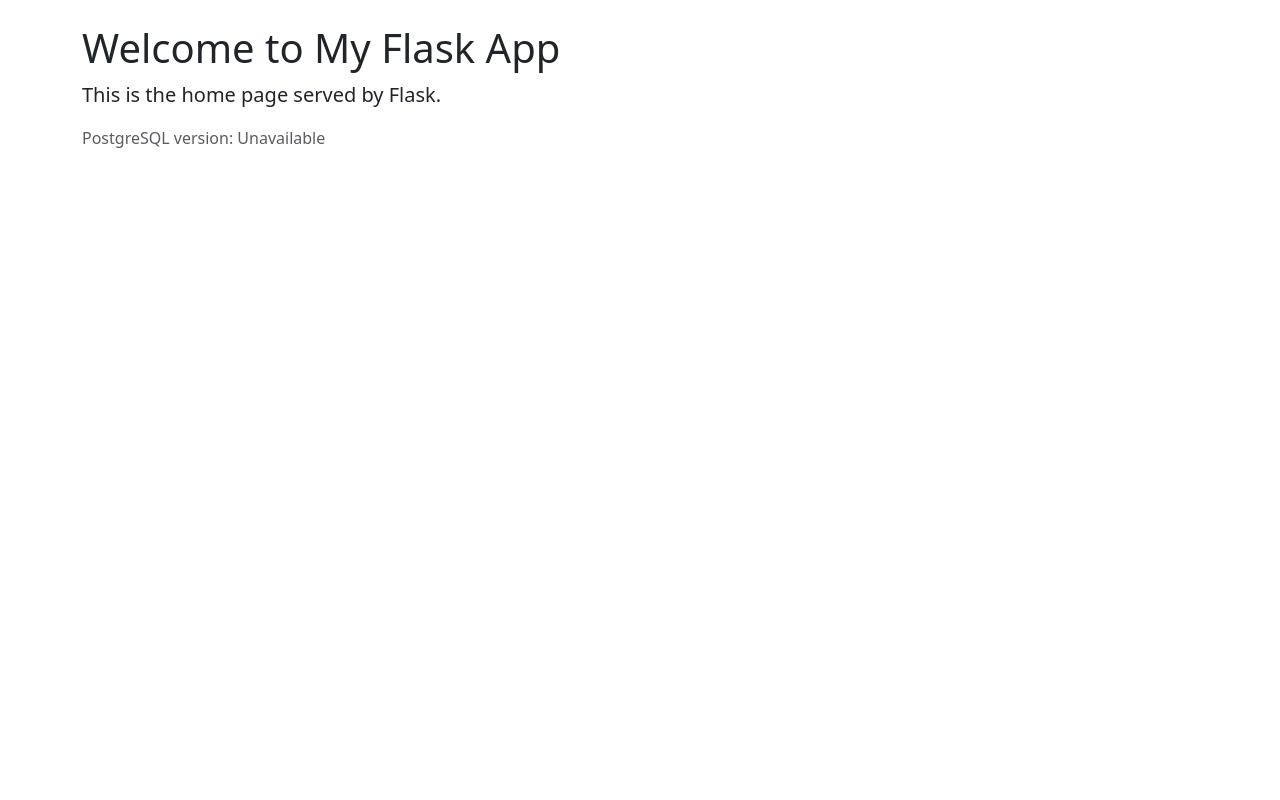
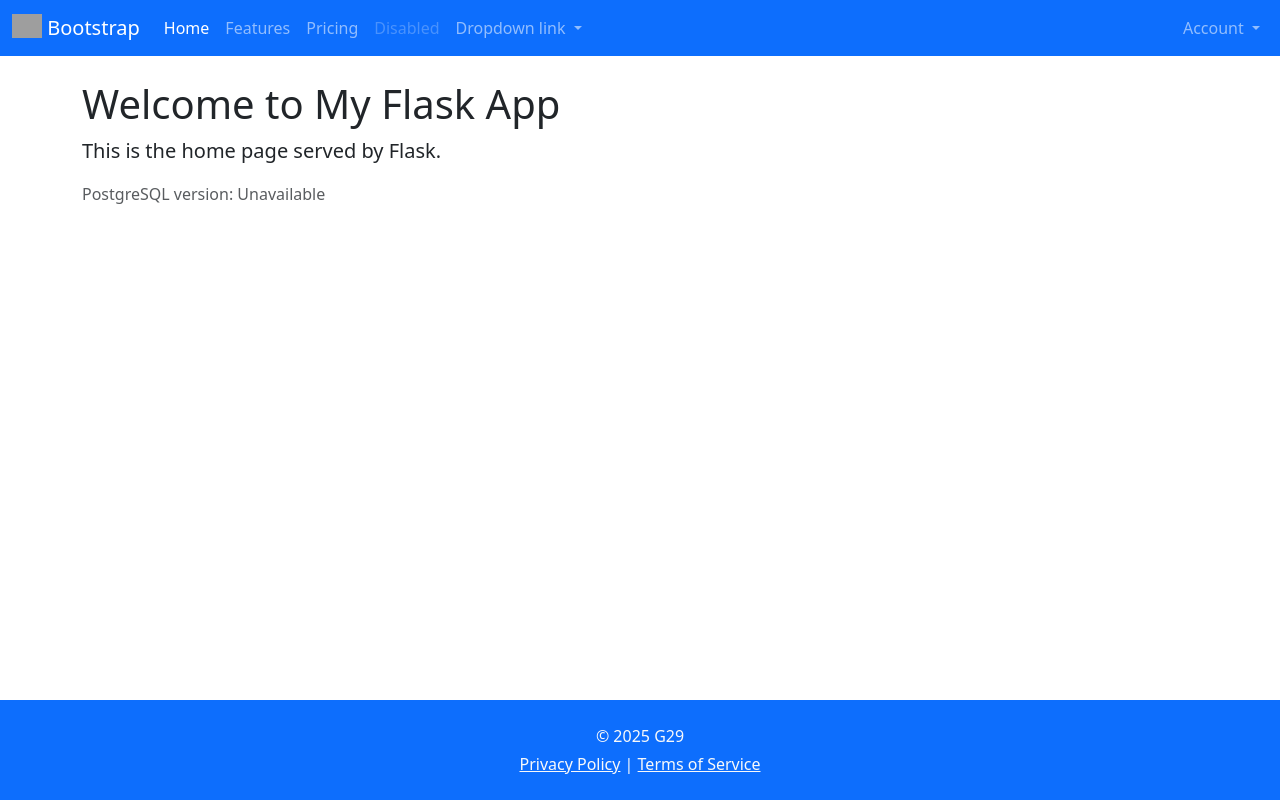
Before and after one commit to ryangan28/SSD-G29, a Flask app: page / in a window 1280 px wide. Run offline with Flask 3, Linux system fonts and the light colour scheme; data that the repository does not hold is empty; some libraries are stand-ins or nearby versions; grey boxes are pictures that could not be loaded.

Commit message:
Create navbar, footer, global stylesheet. Ensure entrypoint.sh line separators is LF to prevent docker container from crashing.

```diff
--- /dev/null
+++ b/static/css/style.css
@@ -0,0 +1,19 @@
+html, body {
+    height: 100%;
+}
+
+/* Light dropdown style override while keeping dark theme on navbar */
+.custom-dropdown-light {
+    background-color: white !important;
+    color: black !important;
+    border: 1px solid rgba(0, 0, 0, 0.15);
+}
+
+.custom-dropdown-light .dropdown-item {
+    color: black !important;
+}
+
+.custom-dropdown-light .dropdown-item:hover {
+    background-color: #f1f1f1 !important;
+    color: black !important;
+}
--- a/templates/base.html
+++ b/templates/base.html
@@ -1,19 +1,98 @@
 <!DOCTYPE html>
-<html lang="en">
+<html lang="en" class="h-100">
 <head>
     <meta charset="UTF-8">
     <title>{% block title %} Flask App {% endblock %}</title>
     {# Bootstrap 5 #}
-    <link href="https://cdn.jsdelivr.net/npm/bootstrap@5.3.6/dist/css/bootstrap.min.css" rel="stylesheet" integrity="sha384-4Q6Gf2aSP4eDXB8Miphtr37CMZZQ5oXLH2yaXMJ2w8e2ZtHTl7GptT4jmndRuHDT" crossorigin="anonymous">
+    <link href="https://cdn.jsdelivr.net/npm/bootstrap@5.3.6/dist/css/bootstrap.min.css" rel="stylesheet"
+          integrity="sha384-4Q6Gf2aSP4eDXB8Miphtr37CMZZQ5oXLH2yaXMJ2w8e2ZtHTl7GptT4jmndRuHDT" crossorigin="anonymous">
+    {# Global stylesheet #}
+    <link rel="stylesheet" href="{{ url_for('static', filename='css/style.css') }}">
 </head>
-<body>
+<body class="d-flex flex-column h-100">
 
-<div class="container">
-{# Content here #}
-{% block content %}{% endblock %}
-</div>
+{# Navbar #}
+<nav class="navbar navbar-expand-lg bg-primary" data-bs-theme="dark">
+    <!-- Navbar content -->
+    <div class="container-fluid">
+        <a class="navbar-brand" href="#">
+            <img src="https://getbootstrap.com/docs/5.3/assets/brand/bootstrap-logo.svg" alt="Logo" width="30"
+                 height="24" class="d-inline-block align-text-top">
+            Bootstrap
+        </a>
+        <button class="navbar-toggler" type="button"
+                data-bs-toggle="collapse" data-bs-target="#navbarNavDropdown"
+                aria-controls="navbarNav" aria-expanded="false" aria-label="Toggle navigation">
+            <span class="navbar-toggler-icon"></span>
+        </button>
+        <div class="collapse navbar-collapse" id="navbarNavDropdown">
+            <ul class="navbar-nav">
+                <li class="nav-item">
+                    <a class="nav-link active" aria-current="page" href="#">Home</a>
+                </li>
+                <li class="nav-item">
+                    <a class="nav-link" href="#">Features</a>
+                </li>
+                <li class="nav-item">
+                    <a class="nav-link" href="#">Pricing</a>
+                </li>
+                <li class="nav-item">
+                    <a class="nav-link disabled" aria-disabled="true">Disabled</a>
+                </li>
+                <li class="nav-item dropdown">
+                    <a class="nav-link dropdown-toggle" href="#" role="button" data-bs-toggle="dropdown"
+                       aria-expanded="false">
+                        Dropdown link
+                    </a>
+                    <ul class="dropdown-menu custom-dropdown-light">
+                        <li><a class="dropdown-item" href="#">Action</a></li>
+                        <li><a class="dropdown-item" href="#">Another action</a></li>
+                        <li><a class="dropdown-item" href="#">Something else here</a></li>
+                    </ul>
+                </li>
+            </ul>
+
+            {# Separator - Only visible when navbar collapse #}
+            <hr class="d-lg-none border-light my-2">
+
+            {# Right-aligned dropdown menu #}
+            <ul class="navbar-nav ms-auto">
+                <li class="nav-item dropdown">
+                    <a class="nav-link dropdown-toggle" href="#" role="button" data-bs-toggle="dropdown"
+                       aria-expanded="false">
+                        Account
+                    </a>
+                    <ul class="dropdown-menu dropdown-menu-end custom-dropdown-light">
+                        <li><a class="dropdown-item" href="#">Login</a></li>
+                        <li><a class="dropdown-item" href="#">Signup</a></li>
+                    </ul>
+                </li>
+            </ul>
+        </div>
+    </div>
+</nav>
+
+{# Main content container #}
+<main class="flex-grow-1">
+    <div class="container">
+        {% block content %}{% endblock %}
+    </div>
+</main>
+
+{# Footer #}
+<footer class="bg-primary text-light text-center py-4 mt-5" data-bs-theme="dark">
+    <div class="container">
+        <p class="mb-1">&copy; 2025 G29</p>
+        <p class="mb-0">
+            <a href="#" class="text-light text-decoration-underline">Privacy Policy</a> |
+            <a href="#" class="text-light text-decoration-underline">Terms of Service</a>
+        </p>
+    </div>
+</footer>
 
 {# Bootstrap 5 #}
-<script src="https://cdn.jsdelivr.net/npm/bootstrap@5.3.6/dist/js/bootstrap.bundle.min.js" integrity="sha384-j1CDi7MgGQ12Z7Qab0qlWQ/Qqz24Gc6BM0thvEMVjHnfYGF0rmFCozFSxQBxwHKO" crossorigin="anonymous"></script>
+<script src="https://cdn.jsdelivr.net/npm/bootstrap@5.3.6/dist/js/bootstrap.bundle.min.js"
+        integrity="sha384-j1CDi7MgGQ12Z7Qab0qlWQ/Qqz24Gc6BM0thvEMVjHnfYGF0rmFCozFSxQBxwHKO"
+        crossorigin="anonymous"></script>
 </body>
 </html>
```
Also changed, not shown: 1 other file.
